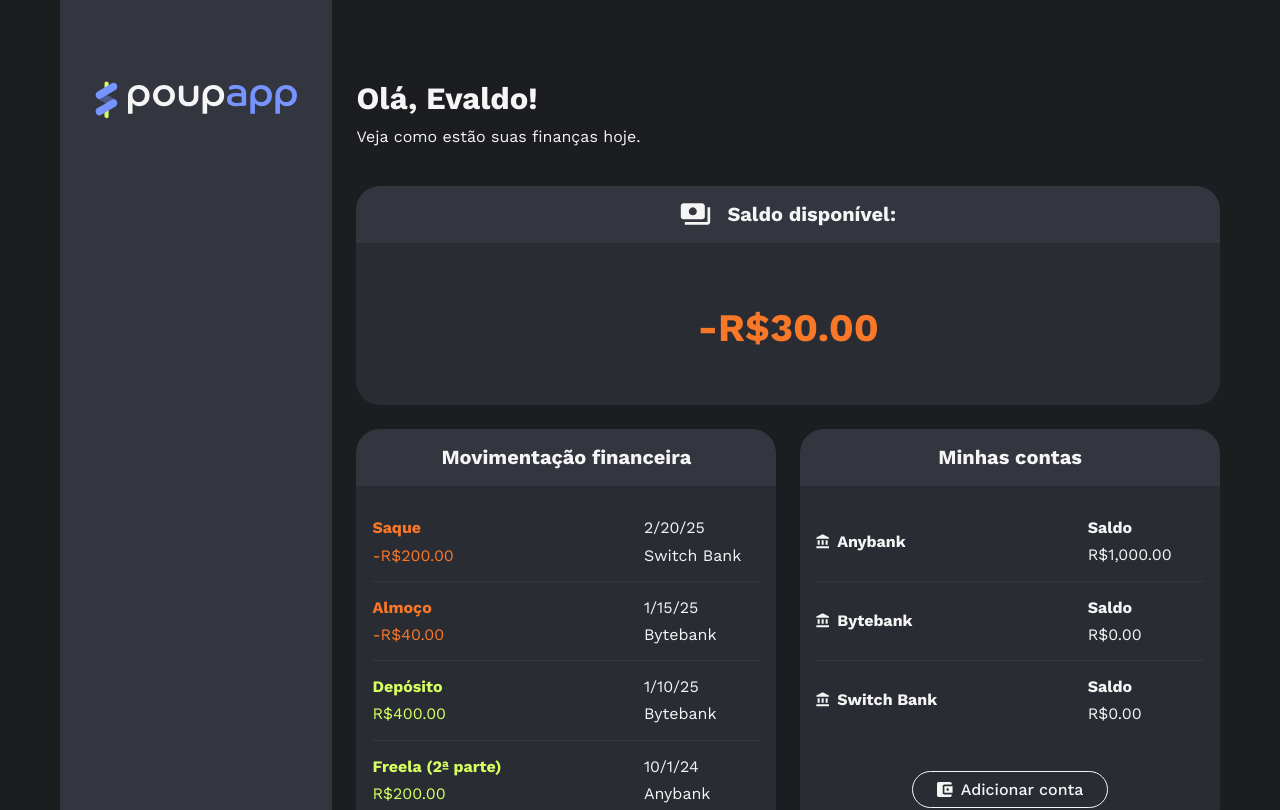
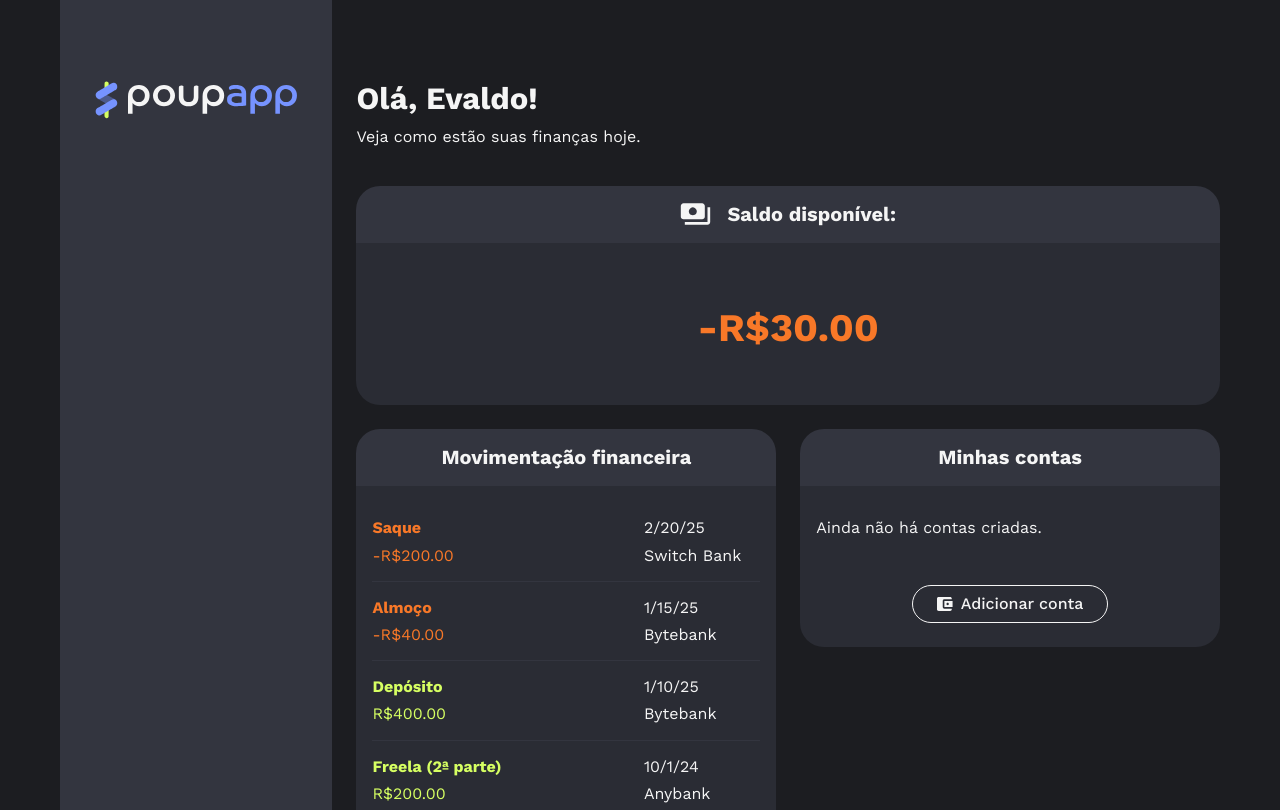
Before and after one commit to matheustorresdev97/poupapp, an Angular app: page / in a window 1280 px wide. Shown: the top 810 px of the page. Built offline with nearby package versions, Linux system fonts and the light colour scheme.

Commit message:
feat: add nova conta

```diff
--- a/src/app/area-financeira/area-financeira.component.html
+++ b/src/app/area-financeira/area-financeira.component.html
@@ -1,5 +1,5 @@
 <div class="area-financeira">
   <app-saldo class="saldo" [saldo]="saldo" />
   <app-transacoes class="transacoes" [transacoes]="transacoes()" (transacaoCriada)="processarTransacao($event)" />
-  <app-contas class="contas" [contas]="contas" />
+  <app-contas class="contas" [contas]="contas()" (contaCriada)="adicionarConta($event)" />
 </div>
--- a/src/app/area-financeira/area-financeira.component.ts
+++ b/src/app/area-financeira/area-financeira.component.ts
@@ -57,22 +57,14 @@ export class AreaFinanceiraComponent {
     },
   ]);
 
-  contas: Conta[] = [
-    {
-      nome: 'Anybank',
-      saldo: 1000,
-    },
-    {
-      nome: 'Bytebank',
-      saldo: 0,
-    },
-    {
-      nome: 'Switch Bank',
-      saldo: 0,
-    },
-  ];
+  contas = signal<Conta[]>([]);
+
 
   processarTransacao(transacao: Transacao) {
     this.transacoes.update((transacoes) => [transacao, ...transacoes]);
   }
+
+  adicionarConta(conta: Conta) {
+    this.contas.update((contas) => [...contas, conta]);
+  }
 }
--- a/src/app/area-financeira/contas/botao-adicionar-conta/botao-adicionar-conta.component.ts
+++ b/src/app/area-financeira/contas/botao-adicionar-conta/botao-adicionar-conta.component.ts
@@ -1,7 +1,8 @@
-import { Component, signal } from '@angular/core';
+import { Component, output, signal } from '@angular/core';
 import { BotaoComponent } from "../../../compartilhados/botao/botao.component";
 import { ModalComponent } from "../../../compartilhados/modal/modal.component";
 import { FormsModule } from '@angular/forms';
+import { Conta } from '../../compartilhados/conta.model';
 
 @Component({
   selector: 'app-botao-adicionar-conta',
@@ -17,10 +18,18 @@ export class BotaoAdicionarContaComponent {
     saldoInicial: '',
   }
 
+  contaCriada = output<Conta>();
+
+
   abrirModal() {
     this.modalAberto.set(true);
   }
   aoSubmeter() {
-    console.log(this.novaContaForm);
+    const novaConta = new Conta(
+      this.novaContaForm.nome,
+      Number(this.novaContaForm.saldoInicial)
+    );
+    this.contaCriada.emit(novaConta);
+    this.modalAberto.set(false);
   }
 }
--- a/src/app/area-financeira/contas/contas.component.html
+++ b/src/app/area-financeira/contas/contas.component.html
@@ -12,7 +12,7 @@
       }
     </ul>
 
-    <app-botao-adicionar-conta class="botao-adicionar-conta" />
+    <app-botao-adicionar-conta class="botao-adicionar-conta" (contaCriada)="contaCriada.emit($event)" />
 
   </div>
 </app-card>
--- a/src/app/area-financeira/contas/contas.component.ts
+++ b/src/app/area-financeira/contas/contas.component.ts
@@ -1,5 +1,4 @@
-import { Component, input } from '@angular/core';
-import { BotaoComponent } from "../../compartilhados/botao/botao.component";
+import { Component, input, output } from '@angular/core';
 import { ContaComponent } from "./conta/conta.component";
 import { Conta } from '../compartilhados/conta.model';
 import { CardComponent } from "../compartilhados/card/card.component";
@@ -7,10 +6,13 @@ import { BotaoAdicionarContaComponent } from "./botao-adicionar-conta/botao-adic
 
 @Component({
   selector: 'app-contas',
-  imports: [BotaoComponent, ContaComponent, CardComponent, BotaoAdicionarContaComponent],
+  imports: [ContaComponent, CardComponent, BotaoAdicionarContaComponent],
   templateUrl: './contas.component.html',
   styleUrl: './contas.component.css'
 })
 export class ContasComponent {
   contas = input.required<Conta[]>();
+
+  contaCriada = output<Conta>();
+
 }
```
